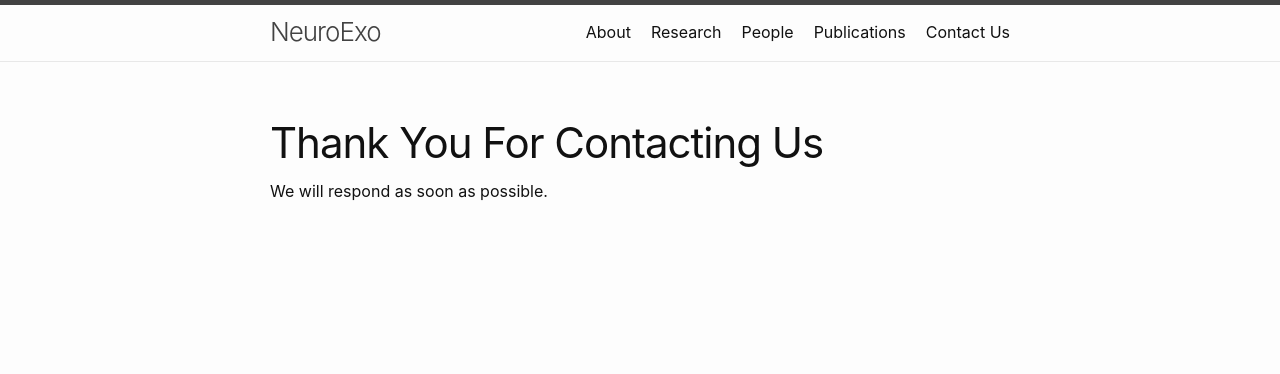
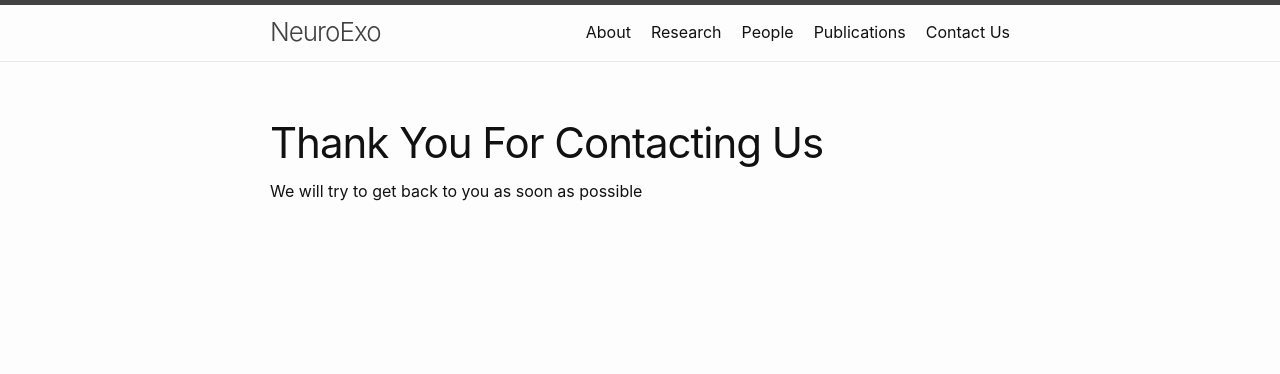
Before and after one commit to arcraik/neuroexo-website, a Jekyll site: the page built from thanks.md, in a window 1280 px wide. Shown: the top 374 px of the page. Built offline with Jekyll 4.4.1, drawn with Linux system fonts in a browser that asks for light colours.

Commit message:
Update thanks.md

```diff
--- a/thanks.md
+++ b/thanks.md
@@ -5,4 +5,4 @@ permalink: /thanks/
 <h1>Thank You For Contacting Us</h1>
 
 
-We will respond as soon as possible.
+We will try to get back to you as soon as possible
```
